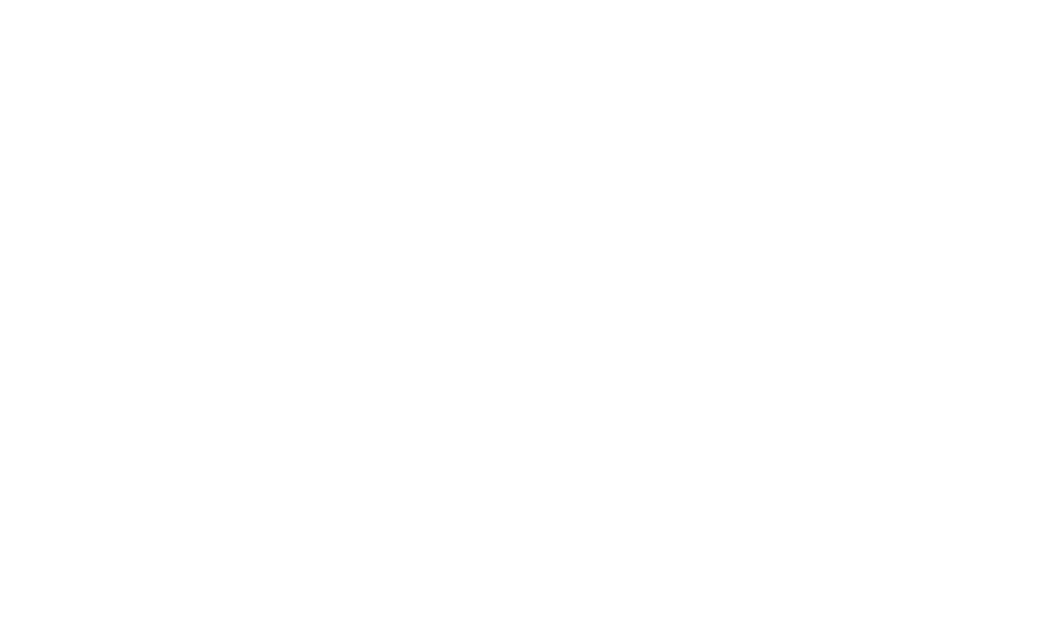
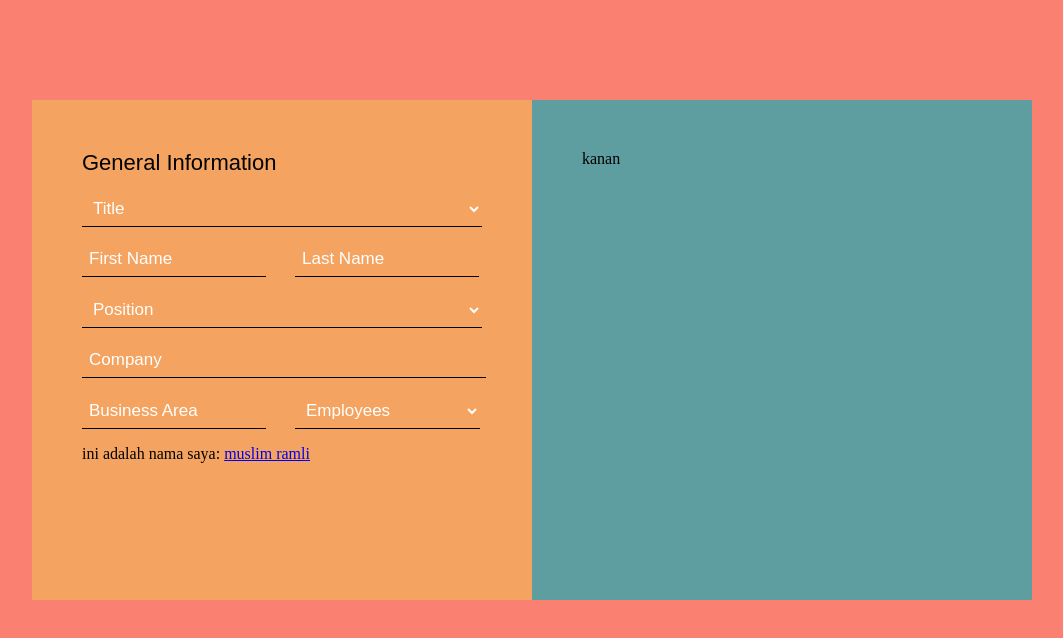
Before and after one commit to muslimramli/front-end-juli-2021, a plain HTML site: page day-6/index.html in a window 1280 px wide. Shown: the whole page, without its empty margins (108-1171 px from the left). Drawn offline with Linux system fonts and the light colour scheme.

Commit message:
update day -6

```diff
--- a/day-6/index.html
+++ b/day-6/index.html
@@ -1,12 +1,50 @@
 <!DOCTYPE html>
 <html lang="en">
 <head>
+    <link rel="stylesheet" href="style.css">
     <meta charset="UTF-8">
     <meta http-equiv="X-UA-Compatible" content="IE=edge">
     <meta name="viewport" content="width=device-width, initial-scale=1.0">
     <title>Document</title>
 </head>
 <body>
+    <div class="container">
+        <!-- mulai container sebelah kiri -->
+        <div class="container-kiri">
+            <!-- title disini -->
+            <div class="title title-left">
+                General Information
+            </div>
+            <!-- selesai title  -->
+            <!-- disini input  -->
 
+            <form action="#">
+                <select class="select-1">
+                    <option value="" disabled selected>Title</option>
+                    <option value="">Mr</option>
+                    <option value="">Mrs</option>
+                </select>
+                <input type="text" placeholder="First Name" class="input-1">
+                <input type="text" placeholder="Last Name" class="input-1 input-2">
+                <select class="select-1">
+                    <option value="" disabled selected>Position</option>
+                    <option value="">Photographer</option>
+                    <option value="">Webmaster</option>
+                    <option value="">Graphic Designer</option>
+                </select>
+                <input type="text" placeholder="Company" class="input-1 company">
+                <input type="text" placeholder="Business Area" class="input-1">
+                <select class="select-1 employees">
+                    <option value="" disabled selected>Employees</option>
+                    <option value="">Mr</option>
+                    <option value="">Mrs</option>
+                </select>
+                <p>ini adalah nama saya: <a href="http://www.detik.com"> muslim ramli</a></p>
+            </form>
+        </div>
+        <!-- selesai container sebelah kiri -->
+
+        <div class="container-kanan">kanan</div>
+    </div>
 </body>
 </html>
--- /dev/null
+++ b/day-6/style.css
@@ -0,0 +1,81 @@
+body {
+    background-color: salmon;
+}
+.container {
+    width: 1000px;
+    height: 500px;
+    background-color: cadetblue;
+    margin: auto;
+    margin-top: 100px;
+}
+
+.container-kiri {
+    width: 500px;
+    background-color: sandybrown;
+    height: 500px;
+    float: left;
+    padding: 50px;
+    box-sizing: border-box;
+}
+
+.container-kanan {
+    padding: 50px;
+    box-sizing: border-box;
+    float: left;
+}
+
+.title {
+    font-family: Arial, Helvetica, sans-serif;
+    font-size: 22px;
+}
+
+.title-left{
+    color: black;
+}
+
+.title-right {
+    color: blanchedalmond;
+}
+
+.select-1 {
+    width: 400px;
+    margin-top: 15px;
+    padding: 7px;
+    border: none;
+    border-bottom: 1px solid black;
+    background-color: sandybrown ;
+    color: white;
+    font-family: Arial, Helvetica, sans-serif;
+    font-size: 17px;
+}
+
+.input-1 {
+    width: 170px;
+    margin-top: 15px;
+    padding: 7px;
+    border: none;
+    border-bottom: 1px solid black;
+    background-color: sandybrown ;
+    color: white;
+    font-family: Arial, Helvetica, sans-serif;
+    font-size: 17px;
+
+}
+
+.input-2 {
+    margin-left: 25px;
+}
+::placeholder { /* Chrome, Firefox, Opera, Safari 10.1+ */
+    color:white;
+    opacity: 1; /* Firefox */
+  }
+
+  .company {
+      width: 390px;
+  }
+
+.employees {
+    width: 185px;
+    margin-left: 25px ;
+
+}
```
